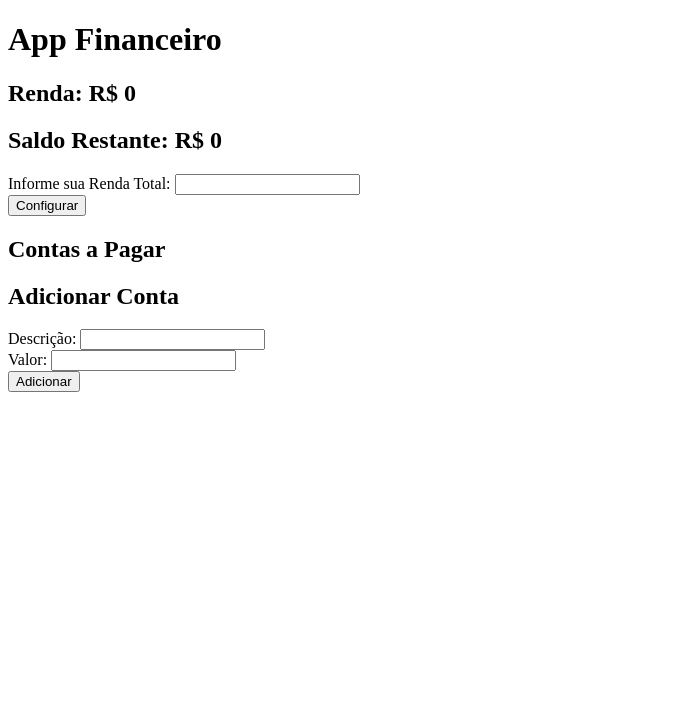
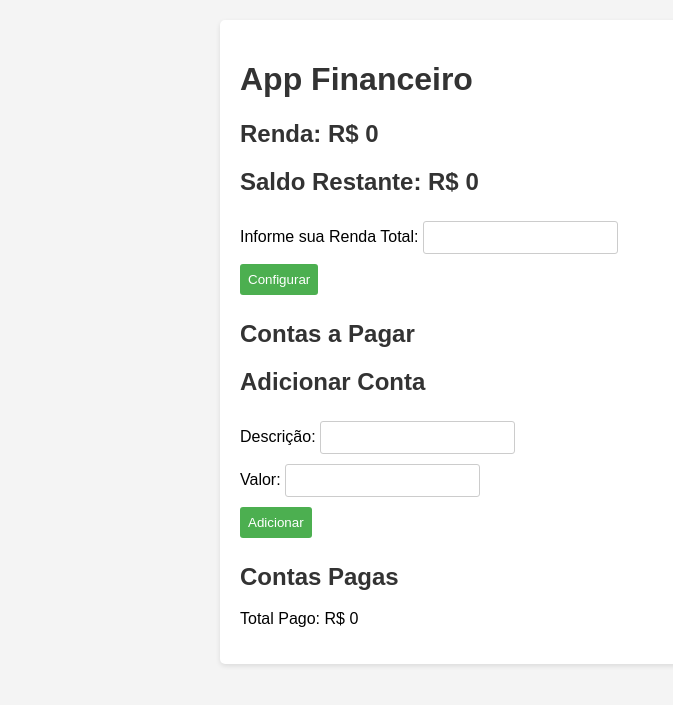
Before and after one commit to paulogeraldo1/prj-eng-software, a Flask app: page / in a window 1280 px wide. Shown: the top 705 px of the page, without its empty margins (0-673 px from the left). Run offline with Flask 3, Linux system fonts and the light colour scheme.

Commit message:
update da interface e restrição ao reinserir uma conta

```diff
--- a/app.py
+++ b/app.py
@@ -1,41 +1,80 @@
-from flask import Flask, render_template, request, redirect
+from flask import Flask, render_template, request, redirect, flash
 
 app = Flask(__name__)
+app.secret_key = 'sua_chave_secreta_aqui'
 
-# Lista de contas a pagar
+# Variáveis globais
 contas_a_pagar = []
-
-# Saldo total (salário)
+contas_pagas = []
 renda = 0
-
-# Saldo restante
 saldo_restante = 0
 
 @app.route('/')
 def index():
-    return render_template('index.html', contas=contas_a_pagar, renda=renda, saldo_restante=saldo_restante)
+    # Cálculo do saldo restante
+    total_contas_pagas = sum(conta['valor'] for conta in contas_pagas)
+    saldo_restante = renda - total_contas_pagas
+
+    return render_template('index.html', contas=contas_a_pagar, contas_pagas=contas_pagas, renda=renda, saldo_restante=saldo_restante, total_contas_pagas=total_contas_pagas)
+
+@app.route('/configurar_saldo', methods=['POST'])
+def configurar_saldo():
+    global renda
+    renda_str = request.form['renda'].strip()
+
+    if not renda_str:
+        flash('Por favor, preencha o campo de renda.', 'error')
+        return redirect('/')
+
+    try:
+        renda = float(renda_str)
+    except ValueError:
+        flash('O valor da renda inserido não é válido.', 'error')
+        return redirect('/')
+
+    return redirect('/')
+
 
 @app.route('/adicionar_conta', methods=['POST'])
 def adicionar_conta():
     global saldo_restante
-    descricao = request.form['descricao']
-    valor = float(request.form['valor'])
+    descricao = request.form['descricao'].strip()  # Remove espaços em branco extras
+    valor_str = request.form['valor'].strip()  # Remove espaços em branco extras
+
+    # Verifica se os campos estão vazios
+    if not descricao or not valor_str:
+        flash('Por favor, preencha todos os campos.', 'error')
+        return redirect('/')
+
+    # Tenta converter o valor para float
+    try:
+        valor = float(valor_str)
+    except ValueError:
+        flash('O valor inserido não é válido.', 'error')
+        return redirect('/')
+
+    # Verifica se a conta já está na lista de contas pagas
+    for conta in contas_pagas:
+        if conta['descricao'] == descricao:
+            flash('Esta conta já foi paga anteriormente.', 'error')
+            return redirect('/')
+
+    # Verifica se a conta já está na lista de contas a pagar
+    for conta in contas_a_pagar:
+        if conta['descricao'] == descricao:
+            flash('Esta conta já foi adicionada anteriormente.', 'error')
+            return redirect('/')
+
     contas_a_pagar.append({'descricao': descricao, 'valor': valor})
+    flash('Conta adicionada com sucesso.', 'success')
     return redirect('/')
 
 @app.route('/pagar_conta/<int:indice>')
 def pagar_conta(indice):
     global saldo_restante
+    global renda
     conta = contas_a_pagar.pop(indice)
-    saldo_restante -= conta['valor']
-    return redirect('/')
-
-@app.route('/configurar_saldo', methods=['POST'])
-def configurar_saldo():
-    global renda
-    global saldo_restante
-    renda = float(request.form['renda'])
-    saldo_restante = renda
+    contas_pagas.append(conta)
     return redirect('/')
 
 if __name__ == '__main__':
--- a/templates/index.html
+++ b/templates/index.html
@@ -4,8 +4,63 @@
     <meta charset="UTF-8">
     <meta name="viewport" content="width=device-width, initial-scale=1.0">
     <title>App Financeiro</title>
+    <style>
+        body {
+            font-family: Arial, sans-serif;
+            margin: 0;
+            padding: 0;
+            background-color: #f4f4f4;
+        }
+        .container {
+            max-width: 800px;
+            margin: 20px auto;
+            padding: 20px;
+            background-color: #fff;
+            border-radius: 5px;
+            box-shadow: 0 2px 5px rgba(0,0,0,0.1);
+        }
+        h1, h2, h3 {
+            color: #333;
+        }
+        form {
+            margin-bottom: 20px;
+        }
+        input[type="text"], input[type="submit"] {
+            padding: 8px;
+            margin: 5px 0;
+            border: 1px solid #ccc;
+            border-radius: 3px;
+        }
+        input[type="submit"] {
+            background-color: #4CAF50;
+            color: white;
+            border: none;
+            cursor: pointer;
+        }
+        input[type="submit"]:hover {
+            background-color: #45a049;
+        }
+        ul {
+            list-style-type: none;
+            padding: 0;
+        }
+        li {
+            margin-bottom: 5px;
+        }
+        .paid {
+            color: #666;
+            text-decoration: line-through;
+        }
+        .flash-messages {
+            margin-top: 20px;
+        }
+        .flash-messages li {
+            color: red;
+        }
+    </style>
 </head>
 <body>
+    <div class="container">
         <h1>App Financeiro</h1>
         <h2>Renda: R$ {{ renda }}</h2>
         <h2>Saldo Restante: R$ {{ saldo_restante }}</h2>
@@ -17,7 +72,7 @@
         <h2>Contas a Pagar</h2>
         <ul>
             {% for conta in contas %}
-            <li>{{ conta.descricao }} - R$ {{ conta.valor }} <a href="/pagar_conta/{{ loop.index0 }}">Pagar</a></li>
+                <li{% if conta.paga %} class="paid"{% endif %}>{{ conta.descricao }} - R$ {{ conta.valor }} <a href="/pagar_conta/{{ loop.index0 }}">Pagar</a></li>
             {% endfor %}
         </ul>
         <h2>Adicionar Conta</h2>
@@ -28,5 +83,25 @@
             <input type="text" id="valor" name="valor"><br>
             <input type="submit" value="Adicionar">
         </form>
+
+        <h2>Contas Pagas</h2>
+        <ul>
+            {% for conta in contas_pagas %}
+                <li class="paid">{{ conta.descricao }} - R$ {{ conta.valor }}</li>
+            {% endfor %}
+        </ul>
+        <p>Total Pago: R$ {{ total_contas_pagas }}</p>
+
+        <!-- Exibir mensagens de erro -->
+        {% with messages = get_flashed_messages() %}
+            {% if messages %}
+                <ul class="flash-messages">
+                    {% for message in messages %}
+                        <li>{{ message }}</li>
+                    {% endfor %}
+                </ul>
+            {% endif %}
+        {% endwith %}
+    </div>
 </body>
 </html>
```
Lines whose indentation alone changed are shown as unchanged.
